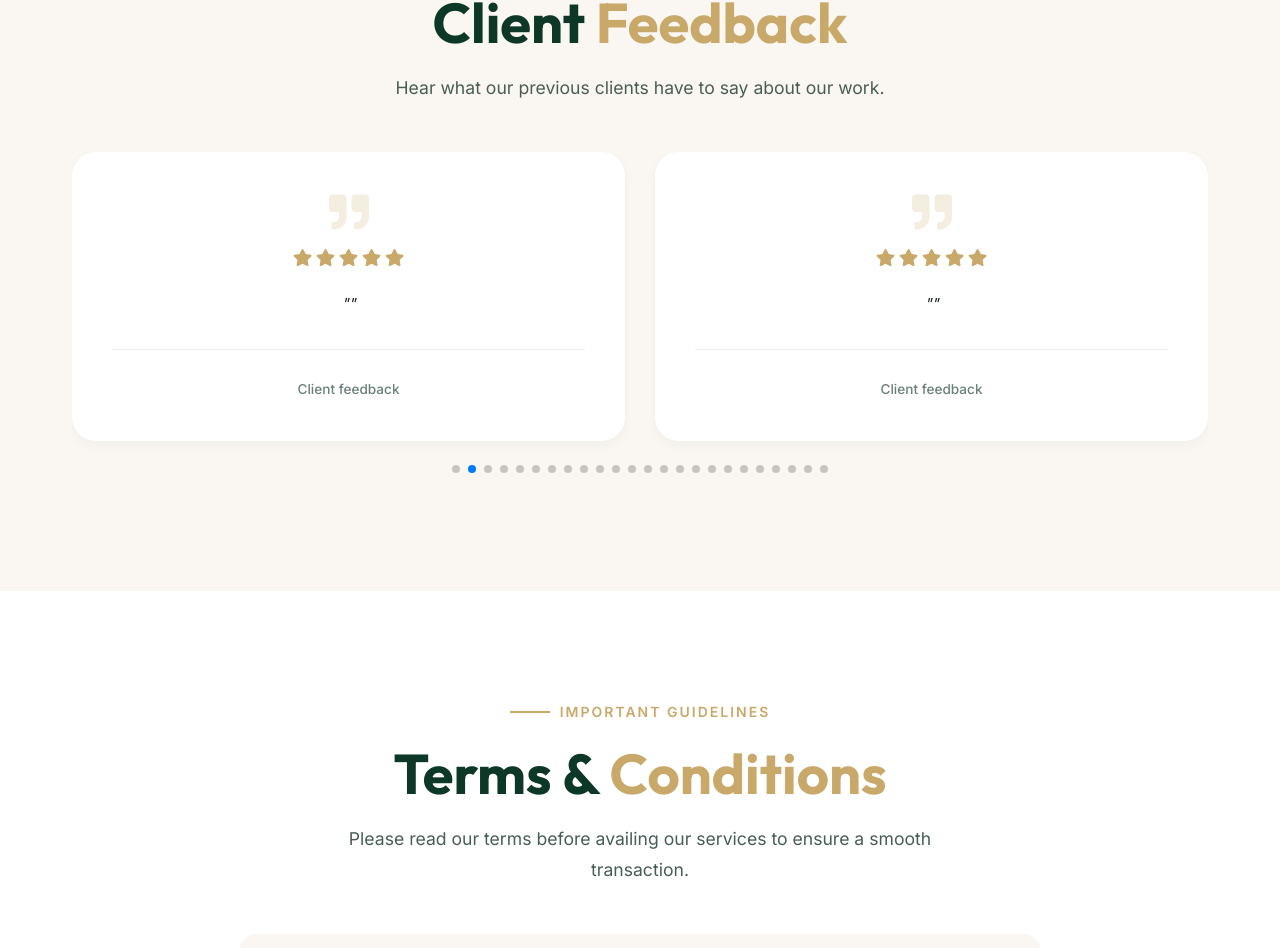
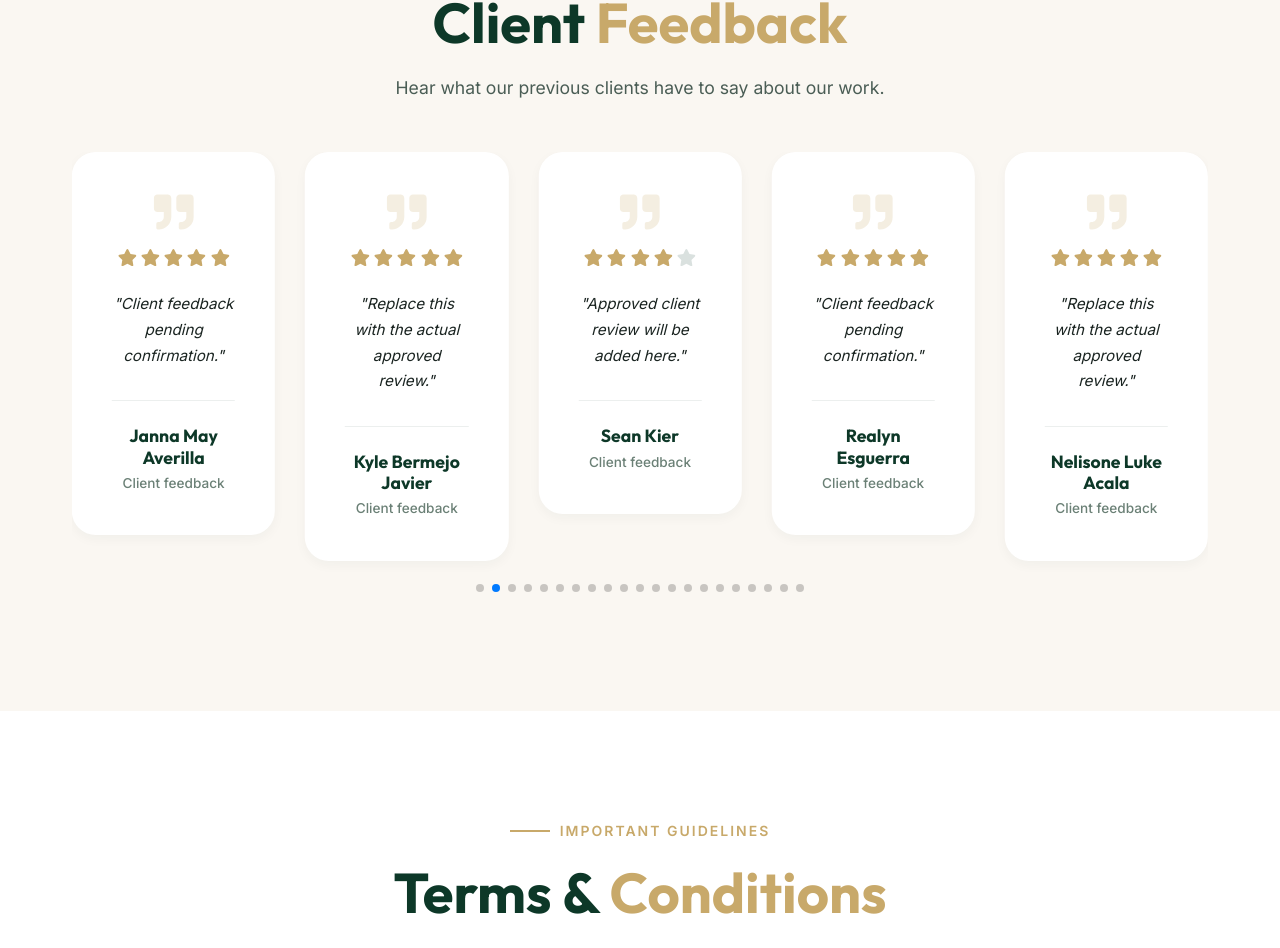
Before and after one commit to jblms00/jomich-academic-commissions, a React (Vite) app in the folder frontend/: page / in a window 1280 px wide. Shown: the part 3679-4627 px from the top of the page. Built offline with nearby package versions, Linux system fonts and the light colour scheme; no server answers; the database is empty.

Commit message:
fix: resolve empty proofs state on fetch error and correct static reviews property names

```diff
--- a/frontend/src/components/public/Proofs.jsx
+++ b/frontend/src/components/public/Proofs.jsx
@@ -29,6 +29,7 @@ const Proofs = () => {
                 setProofs(allProofs);
             } catch (err) {
                 console.error('Failed to load proofs:', err);
+                setProofs([...staticProofs]);
             } finally {
                 setLoading(false);
             }
--- a/frontend/src/components/public/Reviews.jsx
+++ b/frontend/src/components/public/Reviews.jsx
@@ -33,8 +33,8 @@ const Reviews = () => {
                             spaceBetween={30}
                             slidesPerView={1}
                             breakpoints={{
-                                768: { slidesPerView: 2 },
-                                1024: { slidesPerView: 2 }
+                                768: { slidesPerView: 3 },
+                                1024: { slidesPerView: 5 }
                             }}
                             autoplay={{ delay: 4000, disableOnInteraction: false }}
                             pagination={{ clickable: true }}
@@ -50,10 +50,10 @@ const Reviews = () => {
                                             <div className={styles.stars}>
                                                 {renderStars(review.rating)}
                                             </div>
-                                            <p className={styles.reviewMessage}>"{review.review_message}"</p>
+                                            <p className={styles.reviewMessage}>"{review.reviewMessage}"</p>
                                             <div className={styles.reviewFooter}>
                                                 <div>
-                                                    <h4>{review.client_name}</h4>
+                                                    <h4>{review.clientName}</h4>
                                                     <div className={styles.date}>{formattedDate}</div>
                                                 </div>
                                             </div>
```
